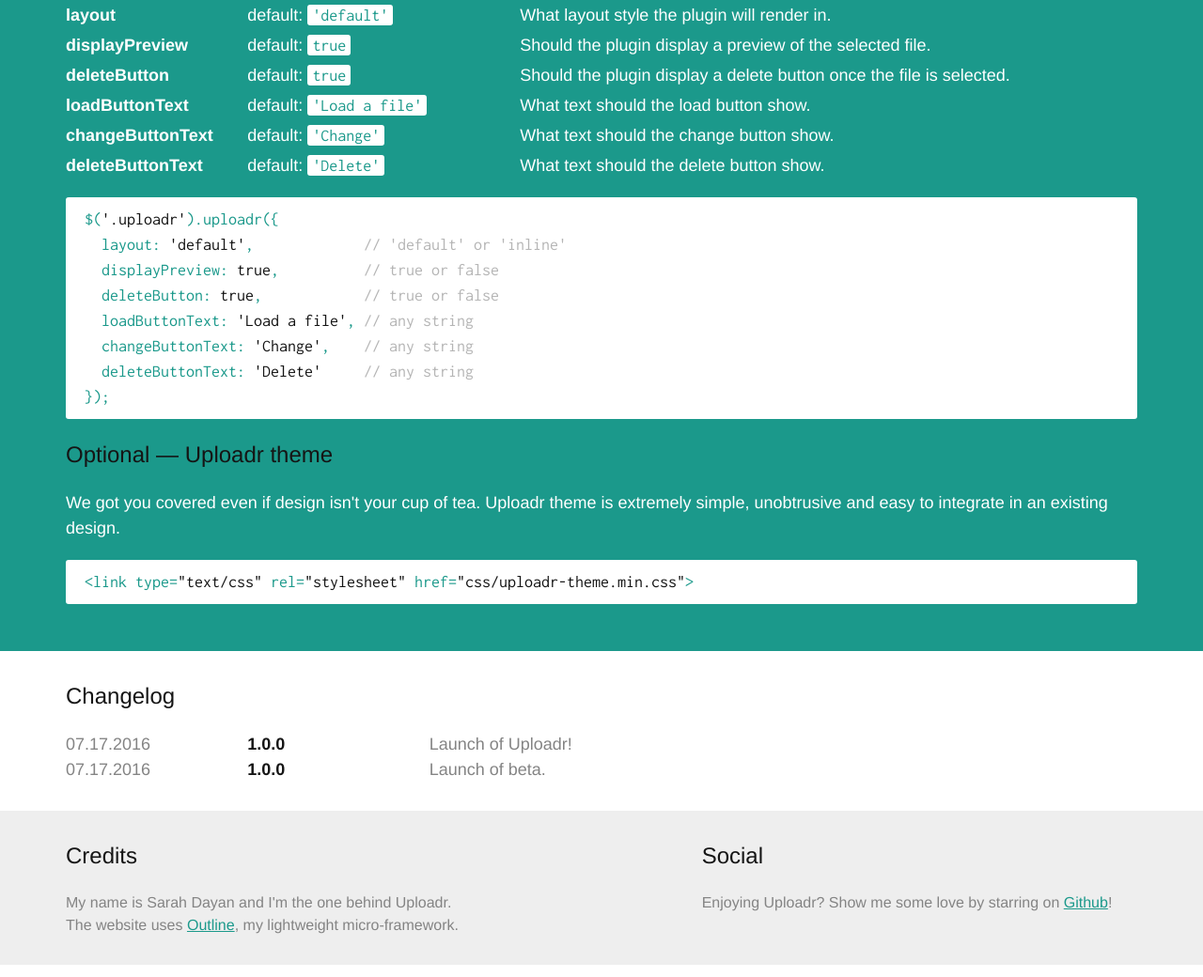
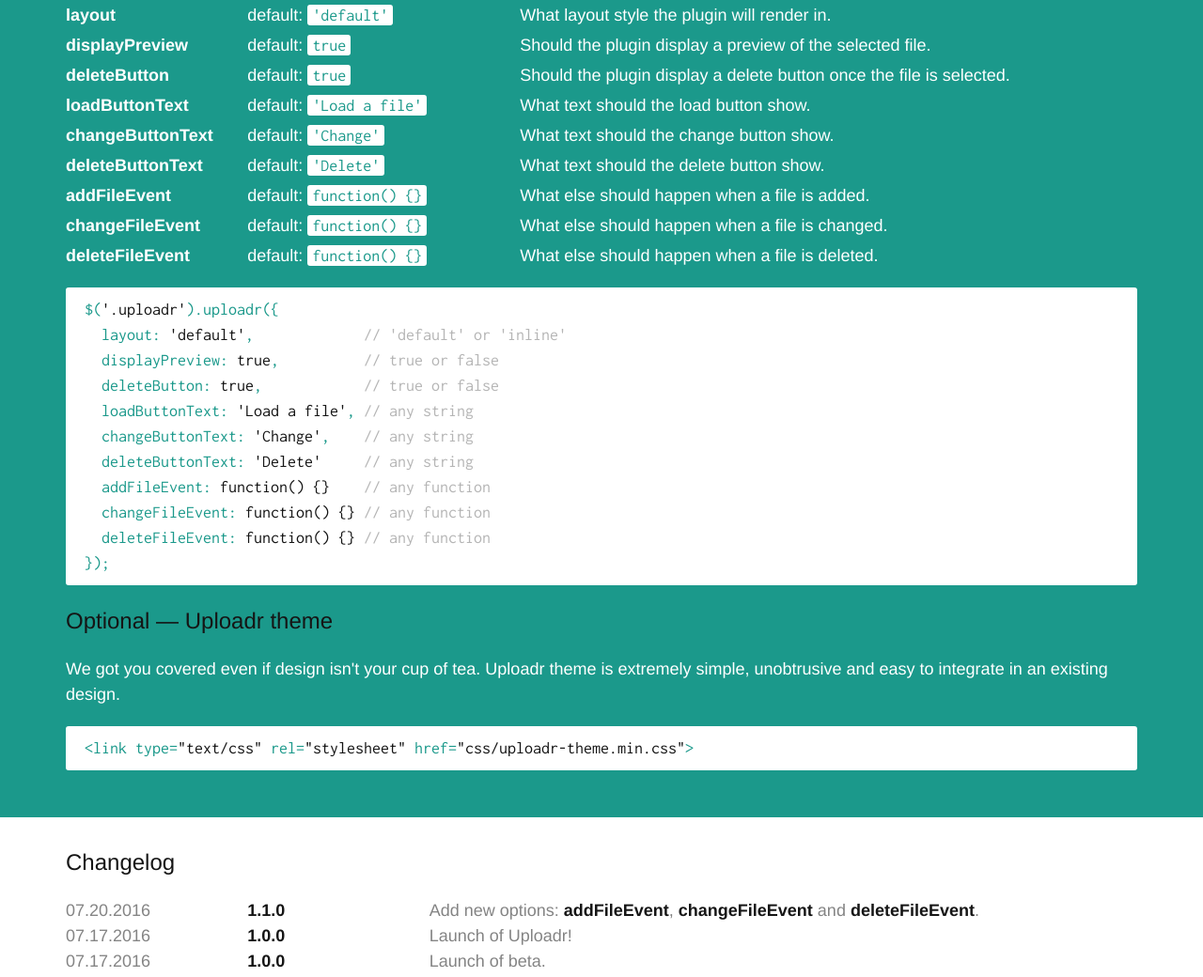
Before and after one commit to sarahdayan/uploadr, a plain HTML site: page index.html in a window 1280 px wide. Shown: the part 2515-3555 px from the top of the page at 94% size. Drawn offline with nearby package versions, Linux system fonts and the light colour scheme.

Commit message:
Update usage section and version number

```diff
--- a/css/uploadr-theme.css
+++ b/css/uploadr-theme.css
@@ -1,4 +1,4 @@
-/* Uploadr v1.0.0 by Sarah Dayan | http://demos.sarahdayan.com/uploadr */
+/* Uploadr v1.1.0 by Sarah Dayan | http://demos.sarahdayan.com/uploadr */
 .uploadr {
 	font-family: 'Helvetica Neue', 'Helvetica', Arial, sans-serif;
 	font-size: 16px;
--- a/css/uploadr.css
+++ b/css/uploadr.css
@@ -1,4 +1,4 @@
-/* Uploadr v1.0.0 by Sarah Dayan | http://demos.sarahdayan.com/uploadr */
+/* Uploadr v1.1.0 by Sarah Dayan | http://demos.sarahdayan.com/uploadr */
 .uploadr .uploadr-buttons {
 	position: relative;
 }
--- a/index.html
+++ b/index.html
@@ -184,6 +184,39 @@ $(function() {
 									What text should the delete button show.
 								</div>
 							</div>
+							<div class="row">
+								<div class="col col-2">
+									<strong>addFileEvent</strong>
+								</div>
+								<div class="col col-3">
+									default: <code>function() {}</code>
+								</div>
+								<div class="col col-7">
+									What else should happen when a file is added.
+								</div>
+							</div>
+							<div class="row">
+								<div class="col col-2">
+									<strong>changeFileEvent</strong>
+								</div>
+								<div class="col col-3">
+									default: <code>function() {}</code>
+								</div>
+								<div class="col col-7">
+									What else should happen when a file is changed.
+								</div>
+							</div>
+							<div class="row">
+								<div class="col col-2">
+									<strong>deleteFileEvent</strong>
+								</div>
+								<div class="col col-3">
+									default: <code>function() {}</code>
+								</div>
+								<div class="col col-7">
+									What else should happen when a file is deleted.
+								</div>
+							</div>
 						</div>
 <pre>
 $(<span class="value">'.uploadr'</span>).uploadr({
@@ -193,6 +226,9 @@ $(<span class="value">'.uploadr'</span>).uploadr({
   loadButtonText: <span class="value">'Load a file'</span>, <span class="comment">// any string</span>
   changeButtonText: <span class="value">'Change'</span>,    <span class="comment">// any string</span>
   deleteButtonText: <span class="value">'Delete'</span>     <span class="comment">// any string</span>
+  addFileEvent: <span class="value">function() {}</span>    <span class="comment">// any function</span>
+  changeFileEvent: <span class="value">function() {}</span> <span class="comment">// any function</span>
+  deleteFileEvent: <span class="value">function() {}</span> <span class="comment">// any function</span>
 });</pre>
 					</div>
 				</div>
@@ -210,6 +246,17 @@ $(<span class="value">'.uploadr'</span>).uploadr({
 		<section id="changelog" class="section">
 			<div class="container">
 				<h3>Changelog</h3>
+				<div class="row">
+					<div class="col col-2">
+						<time datetime="2016-07-20 10:07">07.20.2016</time>
+					</div>
+					<div class="col col-2">
+						<strong>1.1.0</strong>
+					</div>
+					<div class="col col-8">
+						Add new options: <strong>addFileEvent</strong>, <strong>changeFileEvent</strong> and <strong>deleteFileEvent</strong>.
+					</div>
+				</div>
 				<div class="row">
 					<div class="col col-2">
 						<time datetime="2016-07-17 16:56">07.17.2016</time>
```
Also changed, not shown: css/uploadr-theme.min.css, css/uploadr.min.css.
